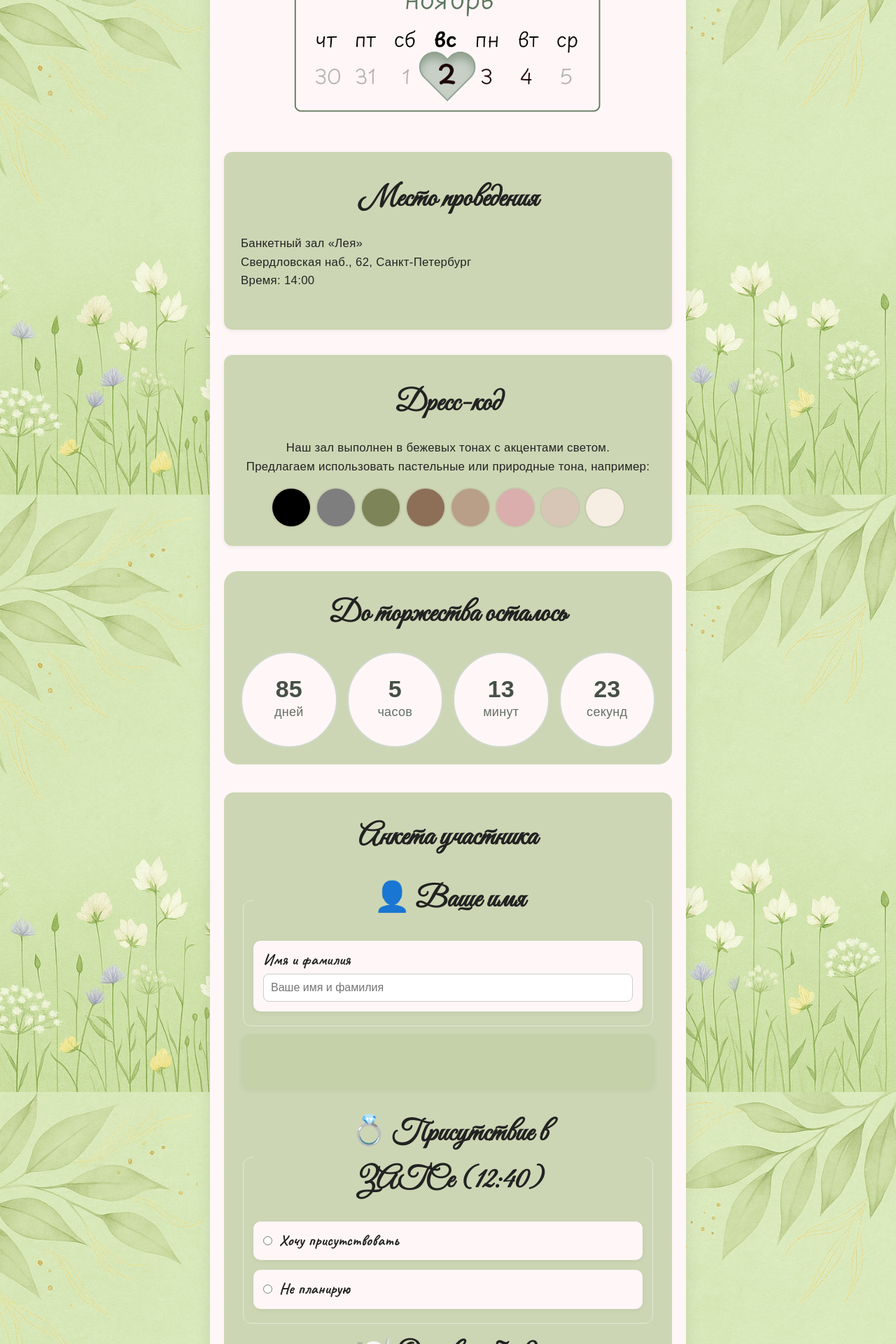
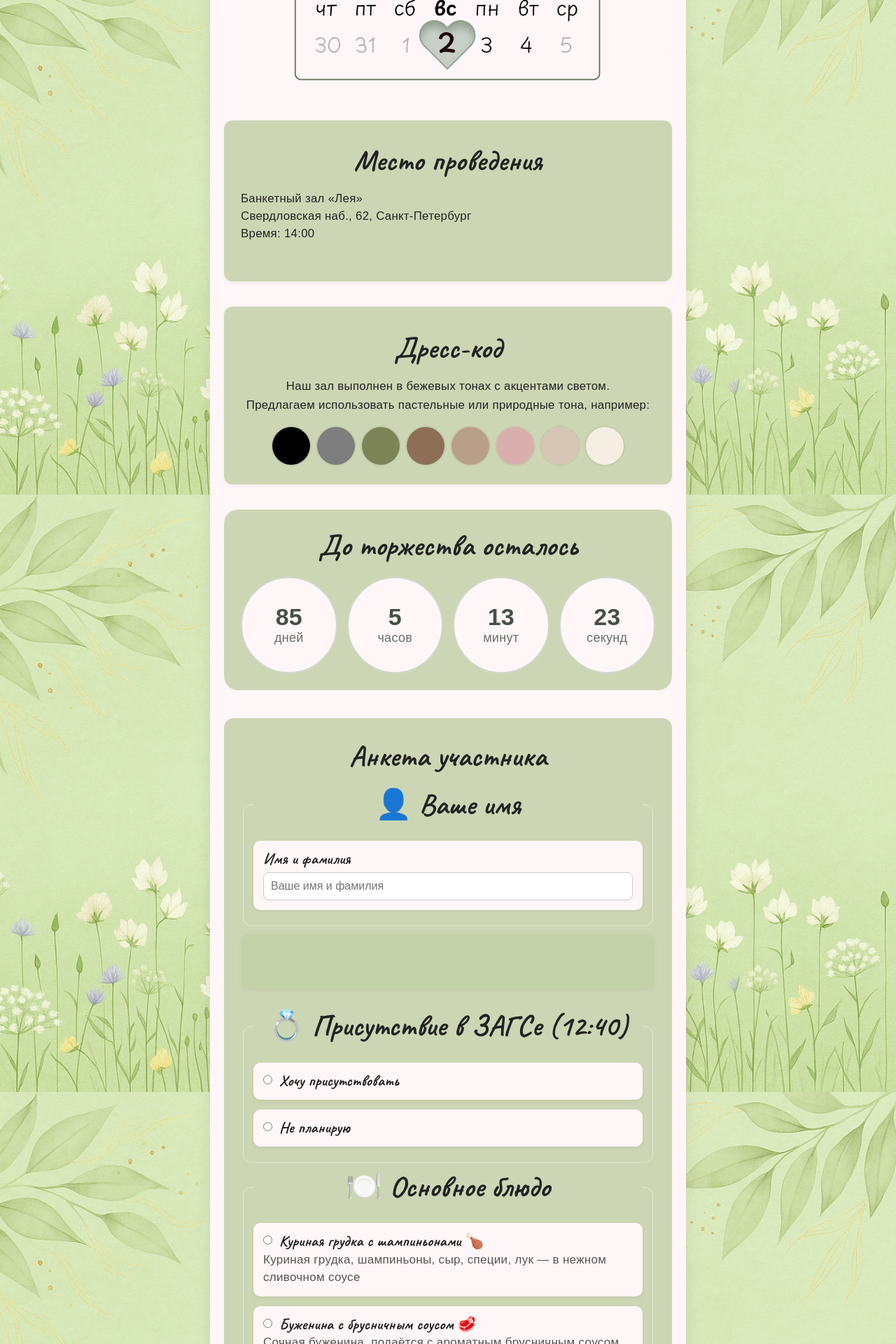
Before and after one commit to vihuhool/wedding, a Flask app: page / in a window 1280 px wide. Shown: the part 1000-2920 px from the top of the page at 70% size. Run offline with Flask 3, Linux system fonts and the light colour scheme; the visitor is signed in with stand-in values (Sample User, id 1); parts of the project's set-up code (start-up, migrations or seed data) failed here and were passed over; some libraries are stand-ins or nearby versions; some web fonts are replaced.

Commit message:
maybe final

```diff
--- a/static/styles.css
+++ b/static/styles.css
@@ -14,13 +14,12 @@
 /* ===== Шрифты и базовые переменные ===== */
 :root{
   --font-body: "Montserrat", Arial, sans-serif;
-  --font-title: "Caveat", cursive;        /* h1/h2 */
-  --font-hand: "Great Vibes", cursive;    /* h3, легенды */
+  --font-title: "Caveat", cursive;        /* для всех заголовков и legends (есть кириллица) */
   --font-ui: "Playpen Sans", sans-serif;  /* описания/формы */
 }
 
 /* ===== База ===== */
-html { -webkit-text-size-adjust: 100%; }
+html{ -webkit-text-size-adjust: 100%; }
 body{
   font-family: var(--font-body);
   font-size: 16px;
@@ -37,22 +36,16 @@ body::before{
 }
 
 /* ===== Заголовки ===== */
-h1, h2{
+h1, h2, h3, legend{
   font-family: var(--font-title);
-  font-weight:700;
-  letter-spacing:.4px;
+  font-weight: 700;
+  letter-spacing:.25px;
   text-wrap: balance;
+  line-height: 1.15;                 /* поменьше межстрочный, чтобы не «прыгало» */
 }
-h3, legend{
-  font-family: var(--font-hand);
-  font-weight:700;
-  letter-spacing:.2px;
-  text-wrap: balance;
-}
-
 h1{ font-size: clamp(28px, 6vw, 60px); }
 h2{ font-size: clamp(22px, 4.8vw, 40px); }
-h3, legend{ font-size: clamp(24px, 5.4vw, 42px); }
+h3, legend{ font-size: clamp(24px, 5.2vw, 42px); }
 
 /* ===== Каркас карточки ===== */
 .main-container{
@@ -90,6 +83,7 @@ h3, legend{ font-size: clamp(24px, 5.4vw, 42px); }
   font-family: var(--font-ui);
   letter-spacing:.3px;
   font-size:1.05rem;
+  line-height: 1.5;
   color:#222;
 }
 .map-container{
@@ -149,19 +143,13 @@ h3, legend{ font-size: clamp(24px, 5.4vw, 42px); }
   background:#c3d0a7d3;
   text-align:center;
 }
-.countdown h3{
-  margin: 4px 0 20px;
-  color:#222;
-}
+.countdown h3{ margin: 4px 0 20px; color:#222; }
 .timer-wrapper{
-  display:flex;
-  flex-wrap: wrap;            /* позволит уйти в 2 строки при узких экранах */
-  justify-content: center;
-  gap:14px;
+  display:flex; flex-wrap: wrap; justify-content: center; gap:14px;
 }
 .count-circle{
-  flex: 1 1 110px;            /* растёт, но имеет базу */
-  min-width: 88px;            /* можно уменьшать при очень узких экранах */
+  flex: 1 1 110px;
+  min-width: 88px;
   max-width: 140px;
   aspect-ratio: 1/1;
   border-radius:50%;
@@ -173,12 +161,12 @@ h3, legend{ font-size: clamp(24px, 5.4vw, 42px); }
 .count-num{
   font-family: var(--font-ui);
   font-size: clamp(22px, 5.2vw, 34px);
-  font-weight:700; line-height:1; color:#465046;
+  font-weight:700; line-height:1.05; color:#465046;
 }
 .count-label{
   font-family: var(--font-ui);
   font-size: clamp(13px, 3.8vw, 18px);
-  color:#667066; letter-spacing:.3px; margin-top:2px;
+  color:#667066; letter-spacing:.3px; margin-top:2px; line-height:1.05;
 }
 
 /* ===== RSVP ===== */
@@ -188,10 +176,12 @@ h3, legend{ font-size: clamp(24px, 5.4vw, 42px); }
   border-radius:14px;
 }
 .rsvp-form h3{ text-align:center; margin: 6px 0 22px; }
+
+/* legends — «те самые» шрифты и плотнее */
 .rsvp-form fieldset{
   border:1px solid #e2e6d8;
   border-radius:12px;
-  padding:18px 14px 6px;
+  padding:18px 14px 8px;
   margin-bottom:12px;
   background-color: transparent;
 }
@@ -199,7 +189,12 @@ h3, legend{ font-size: clamp(24px, 5.4vw, 42px); }
   display:block;
   width:100%;
   text-align:center;
-  margin-bottom:6px;
+  margin: 0 0 10px;
+  padding: 0;
+  font-family: var(--font-title);
+  font-weight:700;
+  line-height:1.1;             /* плотнее, чтобы не «разносило» */
+  letter-spacing:.2px;
   color:#222;
 }
 
@@ -227,24 +222,35 @@ h3, legend{ font-size: clamp(24px, 5.4vw, 42px); }
   padding:14px;
   margin-bottom:14px;
 }
+
+/* Заголовок блюда + эмодзи — компактная межстрочка */
 .dish-header{
-  display:flex; align-items:center; gap:10px;
-  font-family: var(--font-ui); font-weight:600; letter-spacing:.3px;
+  display:flex; align-items:flex-start; gap:10px;
+  font-family: var(--font-ui);
+  font-weight:600;
+  letter-spacing:.3px;
 }
-.dish-header input[type="radio"]{ margin:0; }
+.dish-header input[type="radio"]{ margin:4px 0 0 0; }
+
 .dish-title{
-  display:inline-flex; align-items:center; gap:6px; flex-wrap:wrap;
-  font-family: var(--font-title);        /* акцентный рукописный */
+  display:inline-flex;
+  align-items:center;
+  gap:6px;
+  flex-wrap:wrap;
+  font-family: var(--font-title);      /* рукописный */
   font-weight:700;
-  font-size: clamp(18px, 4.5vw, 22px);   /* заголовок крупнее описания */
-  line-height:1.25;
+  font-size: clamp(18px, 4.5vw, 22px);
+  line-height: 1.15;                   /* меньше межстрочный */
 }
+
+/* Описание — меньше шрифт, плотнее, и больше отступ сверху */
 .dish-description{
   font-family: var(--font-ui);
   font-weight:400;
   letter-spacing:.3px;
-  margin-top:6px;
-  font-size: clamp(15px, 4vw, 17px);     /* меньше заголовка */
+  margin-top: 10px;                    /* ↑ больше зазор между названием и описанием */
+  font-size: clamp(15px, 4vw, 17px);
+  line-height: 1.35;                   /* плотнее строки */
   color:#555;
 }
 
@@ -266,7 +272,7 @@ h3, legend{ font-size: clamp(24px, 5.4vw, 42px); }
 .logout-link a{ color:#ff6b6b; text-decoration:none; opacity:.85; transition:opacity .2s; }
 .logout-link a:hover{ opacity:1; text-decoration:underline; }
 
-/* Пара нюансов для очень узких экранов */
+/* Очень узкие экраны: фото без отриц. отступов */
 @media (max-width:420px){
   .couple-photo{ width:100%; margin:20px 0; }
 }
```
